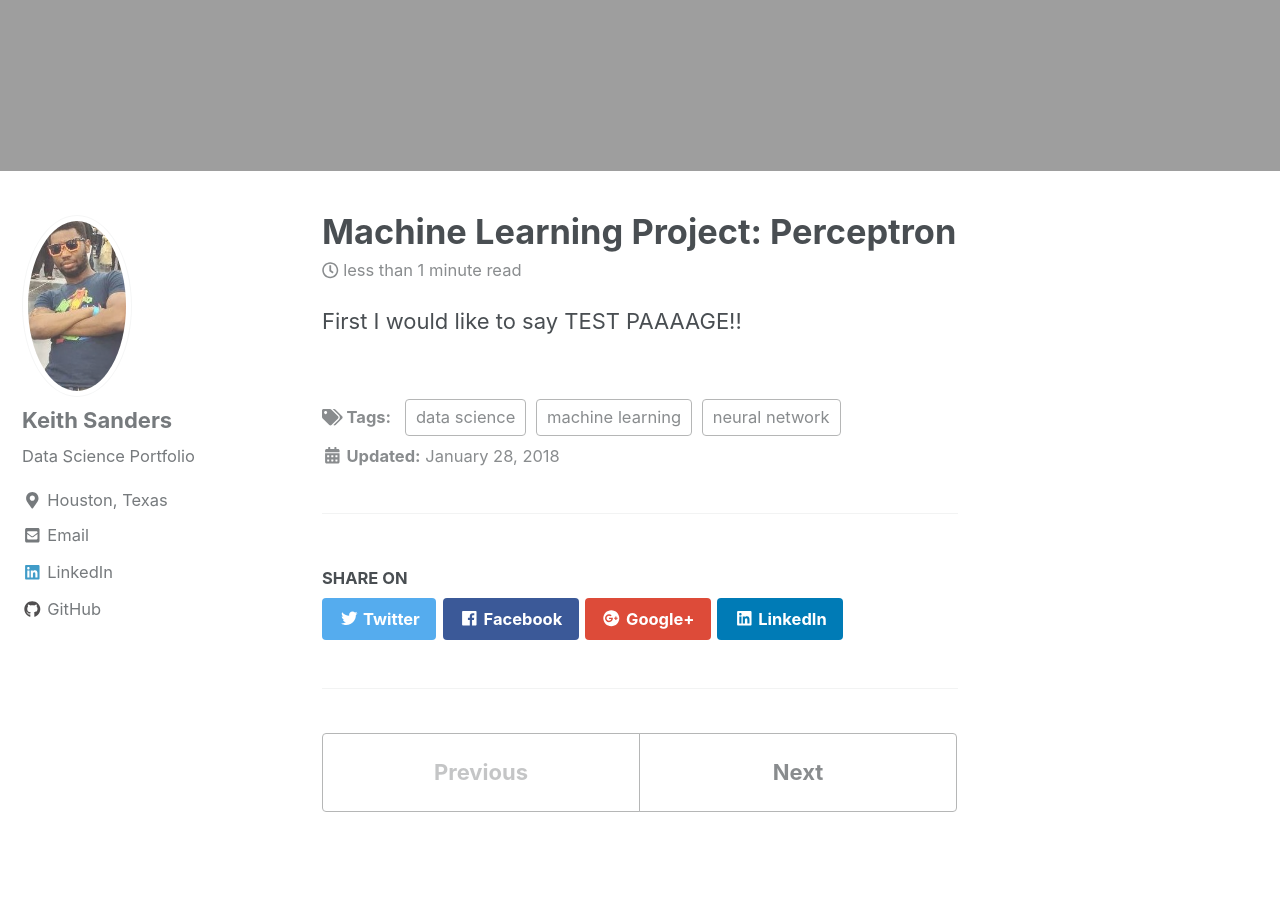
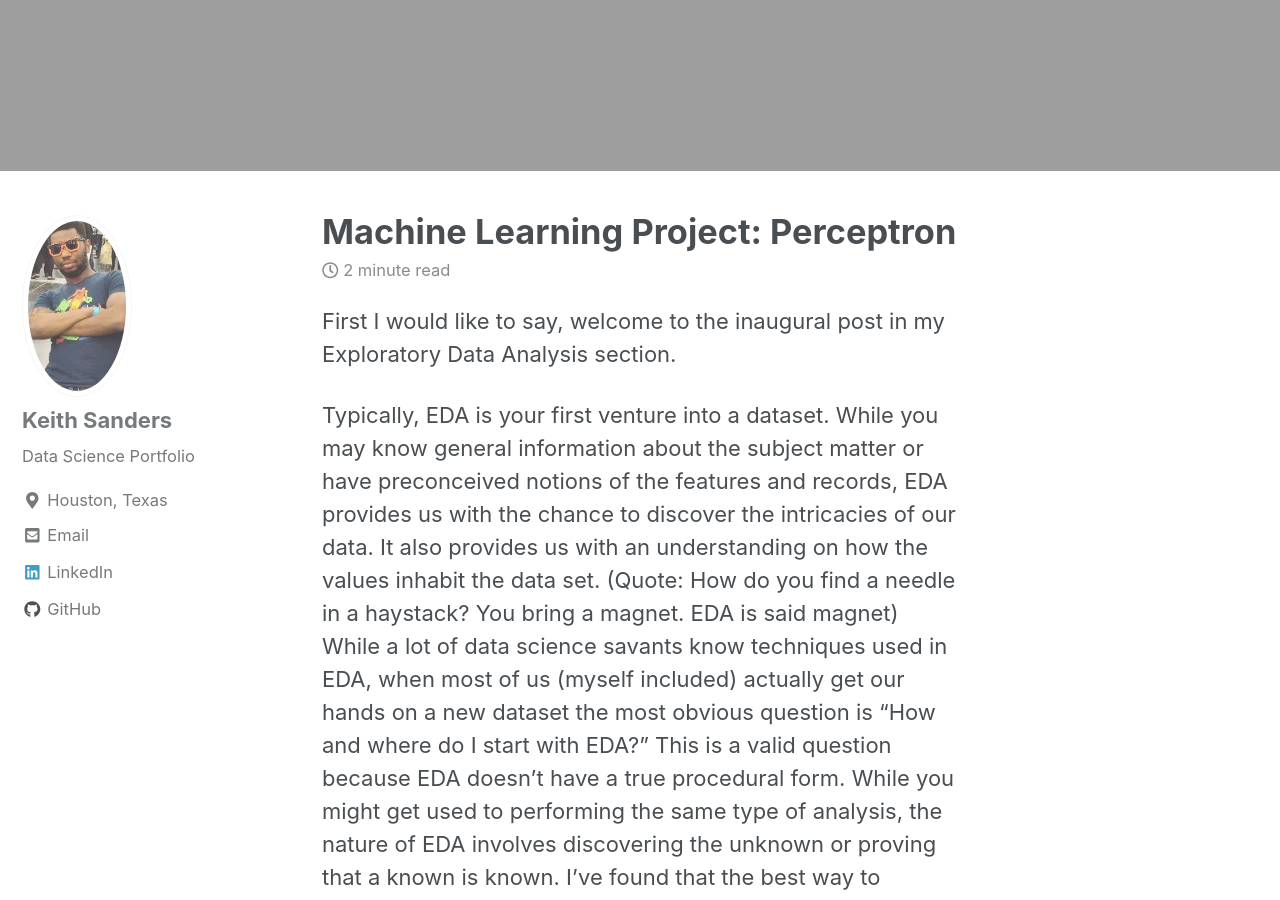
Before and after one commit to SuperKeithS/SuperKeithS.github.io, a Jekyll site: the page built from _posts/2018-01-28-perceptron.md, in a window 1280 px wide and 900 px high, scrolled down 889 px. Built offline with Jekyll 4.4.1, drawn with Linux system fonts in a browser that asks for light colours; nearby versions of some CDN libraries; some of the changed text lies outside the part shown.

Commit message:
updating page test

````diff
--- a/_posts/2018-01-28-perceptron.md
+++ b/_posts/2018-01-28-perceptron.md
@@ -8,4 +8,27 @@ excerpt: "Machine Learning, Perceptron, Data Science"
 mathjax: "true"
 ---
 
-First I would like to say TEST PAAAAGE!!
+First I would like to say, welcome to the inaugural post in my Exploratory Data Analysis section.
+
+Typically, EDA is your first venture into a dataset. While you may know general information about the subject matter or have preconceived notions of the features and records, EDA provides us with the chance to discover the intricacies of our data. It also provides us with an understanding on how the values inhabit the data set.
+(Quote: How do you find a needle in a haystack? You bring a magnet. EDA is said magnet)
+While a lot of data science savants know techniques used in EDA, when most of us (myself included) actually get our hands on a new dataset the most obvious question is “How and where do I start with EDA?”
+This is a valid question because EDA doesn’t have a true procedural form. While you might get used to performing the same type of analysis, the nature of EDA involves discovering the unknown or proving that a known is known. I’ve found that the best way to conduct EDA is by:
+1.	Asking a series of questions about my data.
+2.	Use EDA techniques to answer my questions.
+3.	Digest those answers (Think about what I've found and what it means).
+4.	Use those answers to ask new questions or reutilize the older questions.
+
+
+I don't know about you, but I love games. Games tend to bring the best and the worse out of everyone. Honestly, playing a game like Monopoly or Settlers of Catan with a group of people and still remaining friends afterwards is like the litmus test of everlasting camaraderie.
+I like games so much, I started to develop one myself. Elaborating on the game isn't the real focus of this post but it helps with the question generation of EDA. The game is a super hero vs. super villain card game. Players will get to develop their character further and then play objective based matches. This happens 3 times and depending on the objective described one team (heroes or villains) is declared the winner.
+I completed a prototype of the game but I was still wondering I could gather insight  to intelligently mold the prototype into an official game. Then it clicked "*I could use data science to help me in my endeavors*"
+### Materials and Methods
+This is where you can find the [dataset]( https://www.kaggle.com/gabrio/board-games-dataset).
+It looks like the person who gather this data had the same idea I had only on a much **broader** scope.
+Here are a few of the packages I used.
+```r
+library(tidyverse)
+library(corrplot)
+library(stringr)
+```
--- a/index.html
+++ b/index.html
@@ -2,5 +2,5 @@
 layout: home
 author_profile: true
 header:
-  image: "/images/waterfront.jpg"
+  image: "/images/header2.jpg"
 ---
````
